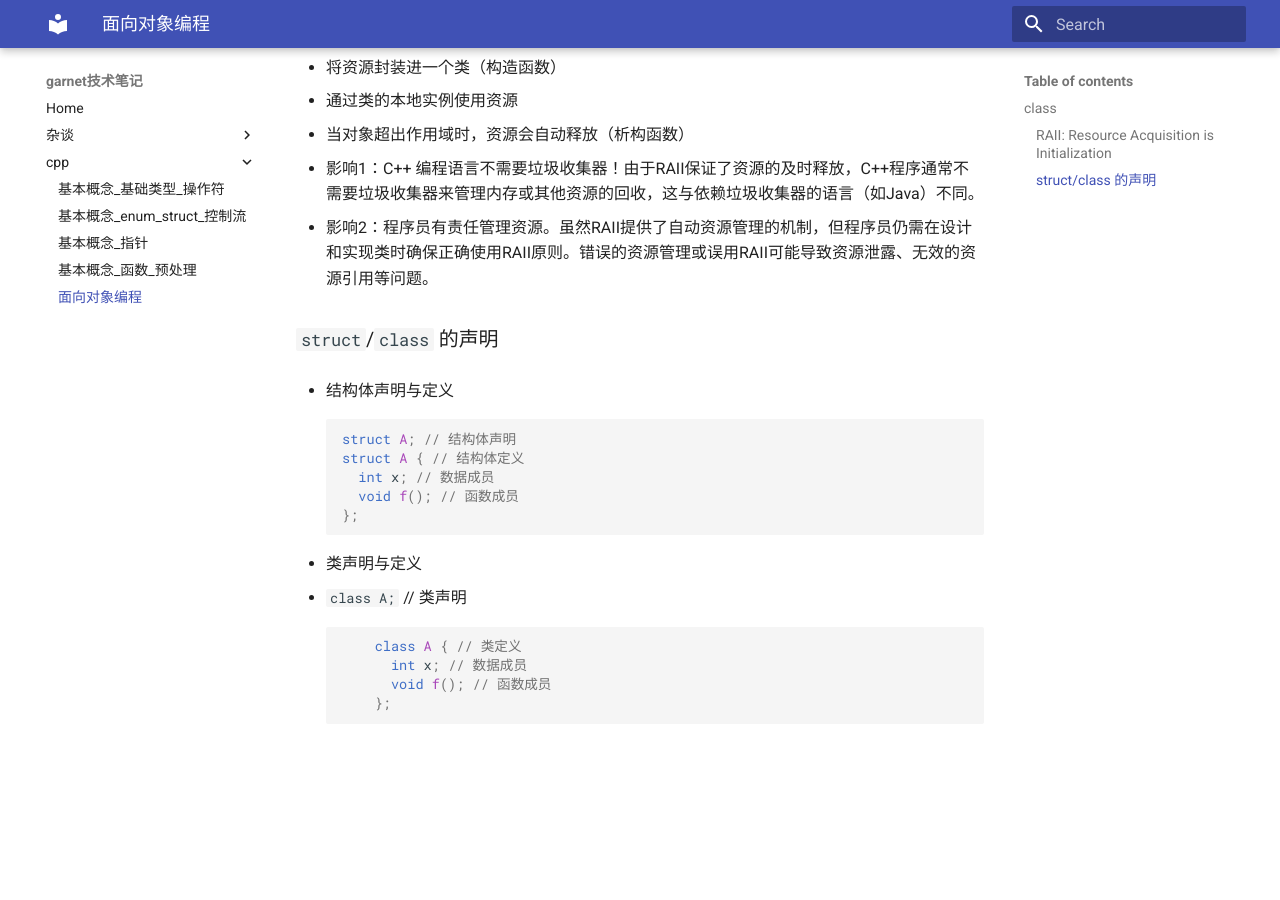
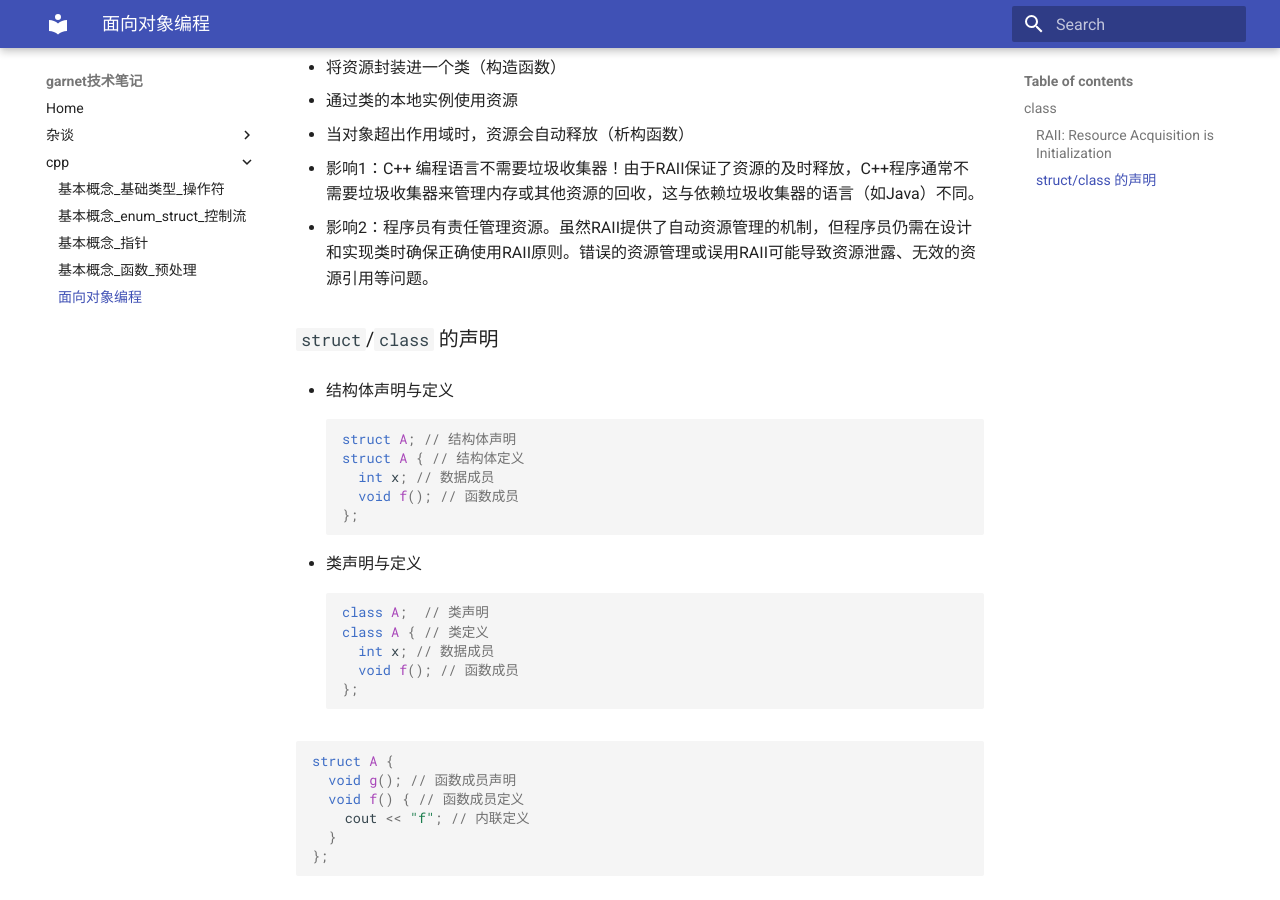
Before and after one commit to ymma98/technotes, an MkDocs documentation site: the page built from docs/cpp/OOP.md, in a window 1280 px wide and 900 px high, scrolled down 892 px. Built offline with MkDocs 1.6.1 and Material for MkDocs 9.7.7, drawn with Linux system fonts in a browser that asks for light colours; before the commit the page ends 1656 px from its top, so only the background shows below that.

Commit message:
docs/cpp/OOP.md updated from https://stackedit.cn/

````diff
--- a/docs/cpp/OOP.md
+++ b/docs/cpp/OOP.md
@@ -37,12 +37,21 @@ struct A { // 结构体定义
 ```
 
 - 类声明与定义
-  - `class A;` // 类声明
 ```c++
-    class A { // 类定义
-      int x; // 数据成员
-      void f(); // 函数成员
-    };
+class A;  // 类声明
+class A { // 类定义
+  int x; // 数据成员
+  void f(); // 函数成员
+};
+```
+
+```c++
+struct A {
+  void g(); // 函数成员声明
+  void f() { // 函数成员定义
+    cout << "f"; // 内联定义
+  }
+};
 ```
 
 
````
Also changed, not shown: other parts of docs/cpp/OOP.md (+1 -1 lines).
